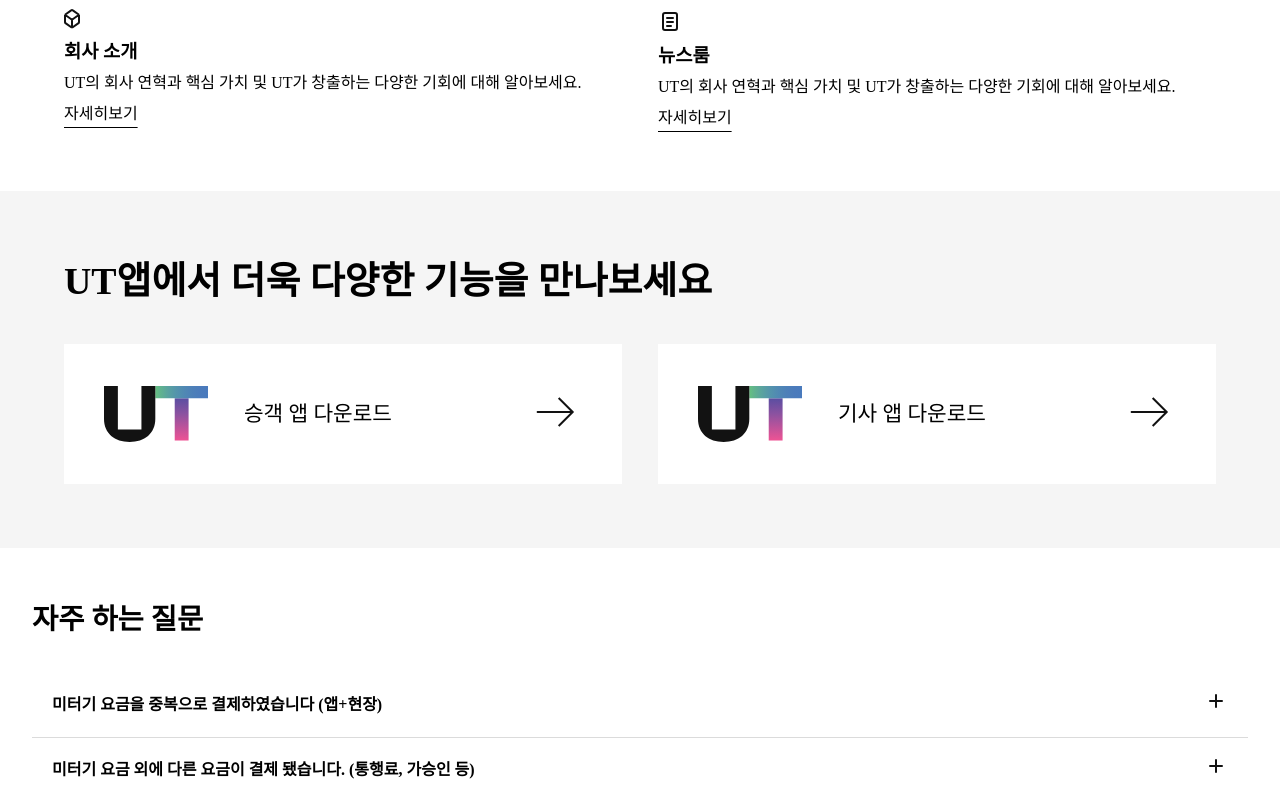
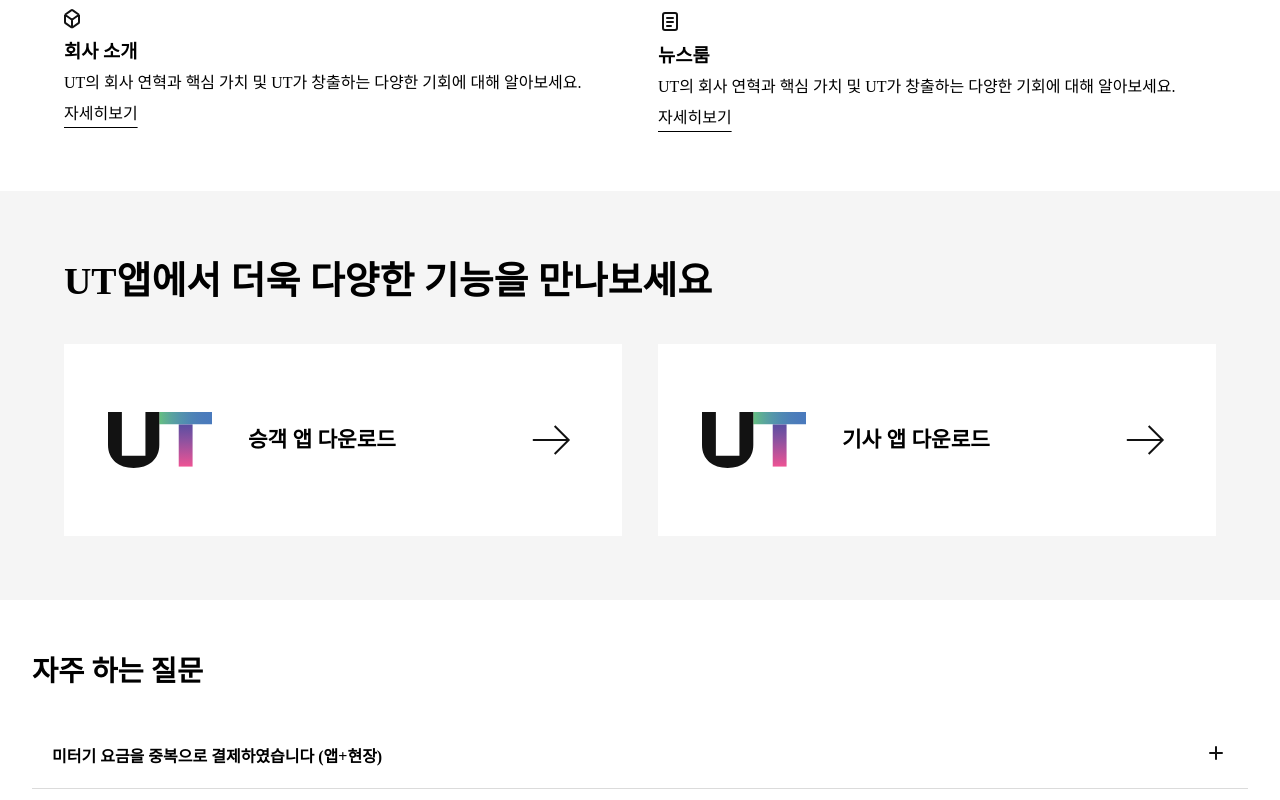
Before and after one commit to FRONTENDBOOTCAMP-16th/ui-project-3, a website built with Vite: page src/pages.html in a window 1280 px wide. Shown: the part 542-1342 px from the top of the page. Built offline with nearby package versions, Linux system fonts and the light colour scheme; a web font is replaced by a local one.

Commit message:
refactor : 앱 다운로드 버튼 리팩토링

```diff
--- a/src/pages.html
+++ b/src/pages.html
@@ -126,22 +126,24 @@
       </section>
 
       <!-- inner/download 파트 -->
-      <!-- download 컴포넌트 -->
       <section class="section_download">
         <div class="app_download_box">
-          <h2 class="download_info">UT앱에서 더욱 다양한 기능을 만나보세요</h2>
-          <figure class="download_component">
-            <svg width="104" height="56" viewBox="0 0 104 56" fill="none" xmlns="http://www.w3.org/2000/svg">
-              <path d="M84.5874 12.2659H70.72V54.519H84.5874V12.2659Z" fill="url(#paint0_linear_6019_772)" />
-              <path d="M104 0H51.3074V12.2678H104V0Z" fill="url(#paint1_linear_6019_772)" />
-              <path d="M37.44 0V43.6134H13.8674V0H0V32.7122C0 47.4989 10.7994 55.8834 25.6526 55.8834C40.5059 55.8834 51.3053 47.4989 51.3053 32.7122V0H37.44Z" fill="#121212" />
+          <h2 class="app_download__heading">UT앱에서 더욱 다양한 기능을 만나보세요</h2>
+
+          <div class="app_download_btn__wrapper">
+            <a class="app_download_btn__item" href="#" target="_blank" rel="external noopener noreferrer">
+              <svg aria-hidden="true" width="104" height="104" viewBox="0 0 104 104" fill="none" xmlns="http://www.w3.org/2000/svg" class="app_download__logo">
+                <title></title>
+                <path d="M84.5873 36.3251H70.72V78.5782H84.5873V36.3251Z" fill="url(#paint0_linear_6104_835)" />
+                <path d="M104 24.0594H51.3074V36.3272H104V24.0594Z" fill="url(#paint1_linear_6104_835)" />
+                <path d="M37.44 24.0594V67.6728H13.8674V24.0594H0V56.7715C0 71.5582 10.7994 79.9427 25.6526 79.9427C40.5059 79.9427 51.3053 71.5582 51.3053 56.7715V24.0594H37.44Z" fill="#121212" />
                 <defs>
-                <linearGradient id="paint0_linear_6019_772" x1="77.6533" y1="54.8261" x2="77.6533" y2="13.2648" gradientUnits="userSpaceOnUse">
+                  <linearGradient id="paint0_linear_6104_835" x1="77.6533" y1="78.8854" x2="77.6533" y2="37.324" gradientUnits="userSpaceOnUse">
                     <stop stop-color="#EF5394" />
                     <stop offset="0.65" stop-color="#8B52A0" />
                     <stop offset="1" stop-color="#5D4EA1" />
                   </linearGradient>
-                <linearGradient id="paint1_linear_6019_772" x1="51.6423" y1="6.13282" x2="103.984" y2="6.13282" gradientUnits="userSpaceOnUse">
+                  <linearGradient id="paint1_linear_6104_835" x1="51.6423" y1="30.1922" x2="103.984" y2="30.1922" gradientUnits="userSpaceOnUse">
                     <stop stop-color="#65C081" />
                     <stop offset="0.0637" stop-color="#62B68B" />
                     <stop offset="0.2224" stop-color="#5AA49E" />
@@ -153,25 +155,26 @@
                   </linearGradient>
                 </defs>
               </svg>
-            <a class="download_app_link" href="https://www.uber.com/global/en/ride/app/?referrer=singular_click_id%3D8ff9e7af-7c84-43a9-a986-3b9a48313dc8" target="_blank" rel="external noopener noreferrer">
-              <svg width="56" height="56" viewBox="0 0 56 56" fill="none" xmlns="http://www.w3.org/2000/svg">
-                <path d="M46.6667 28L47.3738 27.2929L48.0809 28L47.3738 28.7071L46.6667 28ZM11.6667 29C11.1144 29 10.6667 28.5523 10.6667 28C10.6667 27.4477 11.1144 27 11.6667 27V29ZM33.3738 13.2929L47.3738 27.2929L45.9596 28.7071L31.9596 14.7071L33.3738 13.2929ZM47.3738 28.7071L33.3738 42.7071L31.9596 41.2929L45.9596 27.2929L47.3738 28.7071ZM46.6667 29H11.6667V27H46.6667V29Z" fill="#121212" />
+              <span class="app_download__text">승객 앱 다운로드</span>
+              <span class="sr-only">새 창으로 열림</span>
+              <svg aria-hidden="true" width="56" height="56" viewBox="0 0 56 56" fill="none" xmlns="http://www.w3.org/2000/svg" class="app_download__arr">
+                <title></title>
+                <path d="M46.6667 28L47.3738 27.2929L48.0809 28L47.3738 28.7071L46.6667 28ZM11.6667 29C11.1144 29 10.6667 28.5523 10.6667 28C10.6667 27.4477 11.1144 27 11.6667 27V29ZM33.3738 13.2929L47.3738 27.2929L45.9596 28.7071L31.9596 14.7071L33.3738 13.2929ZM47.3738 28.7071L33.3738 42.7071L31.9596 41.2929L45.9596 27.2929L47.3738 28.7071ZM46.6667 29H11.6667V27H46.6667V29Z" fill="#121212"></path>
               </svg>
             </a>
-            <figcaption>승객 앱 다운로드</figcaption>
-          </figure>
-          <figure class="download_component">
-            <svg width="104" height="56" viewBox="0 0 104 56" fill="none" xmlns="http://www.w3.org/2000/svg">
-              <path d="M84.5874 12.2659H70.72V54.519H84.5874V12.2659Z" fill="url(#paint0_linear_6019_772)" />
-              <path d="M104 0H51.3074V12.2678H104V0Z" fill="url(#paint1_linear_6019_772)" />
-              <path d="M37.44 0V43.6134H13.8674V0H0V32.7122C0 47.4989 10.7994 55.8834 25.6526 55.8834C40.5059 55.8834 51.3053 47.4989 51.3053 32.7122V0H37.44Z" fill="#121212" />
+
+            <a class="app_download_btn__item" href="#" target="_blank" rel="external noopener noreferrer">
+              <svg aria-hidden="true" width="104" height="104" viewBox="0 0 104 104" fill="none" xmlns="http://www.w3.org/2000/svg" class="app_download__logo">
+                <path d="M84.5873 36.3251H70.72V78.5782H84.5873V36.3251Z" fill="url(#paint0_linear_6105_835)" />
+                <path d="M104 24.0594H51.3074V36.3272H104V24.0594Z" fill="url(#paint1_linear_6105_835)" />
+                <path d="M37.44 24.0594V67.6728H13.8674V24.0594H0V56.7715C0 71.5582 10.7994 79.9427 25.6526 79.9427C40.5059 79.9427 51.3053 71.5582 51.3053 56.7715V24.0594H37.44Z" fill="#121212" />
                 <defs>
-                <linearGradient id="paint0_linear_6019_772" x1="77.6533" y1="54.8261" x2="77.6533" y2="13.2648" gradientUnits="userSpaceOnUse">
+                  <linearGradient id="paint0_linear_6105_835" x1="77.6533" y1="78.8854" x2="77.6533" y2="37.324" gradientUnits="userSpaceOnUse">
                     <stop stop-color="#EF5394" />
                     <stop offset="0.65" stop-color="#8B52A0" />
                     <stop offset="1" stop-color="#5D4EA1" />
                   </linearGradient>
-                <linearGradient id="paint1_linear_6019_772" x1="51.6423" y1="6.13282" x2="103.984" y2="6.13282" gradientUnits="userSpaceOnUse">
+                  <linearGradient id="paint1_linear_6105_835" x1="51.6423" y1="30.1922" x2="103.984" y2="30.1922" gradientUnits="userSpaceOnUse">
                     <stop stop-color="#65C081" />
                     <stop offset="0.0637" stop-color="#62B68B" />
                     <stop offset="0.2224" stop-color="#5AA49E" />
@@ -183,13 +186,13 @@
                   </linearGradient>
                 </defs>
               </svg>
-            <a class="download_app_link" href="https://apps.apple.com/us/app/uber-driver-drive-deliver/id1131342792" target="_blank" rel="external noopener noreferrer">
-              <svg width="56" height="56" viewBox="0 0 56 56" fill="none" xmlns="http://www.w3.org/2000/svg">
-                <path d="M46.6667 28L47.3738 27.2929L48.0809 28L47.3738 28.7071L46.6667 28ZM11.6667 29C11.1144 29 10.6667 28.5523 10.6667 28C10.6667 27.4477 11.1144 27 11.6667 27V29ZM33.3738 13.2929L47.3738 27.2929L45.9596 28.7071L31.9596 14.7071L33.3738 13.2929ZM47.3738 28.7071L33.3738 42.7071L31.9596 41.2929L45.9596 27.2929L47.3738 28.7071ZM46.6667 29H11.6667V27H46.6667V29Z" fill="#121212" />
+              <span class="app_download__text">기사 앱 다운로드</span>
+              <span class="sr-only">새 창으로 열림</span>
+              <svg aria-hidden="true" width="56" height="56" viewBox="0 0 56 56" fill="none" xmlns="http://www.w3.org/2000/svg" class="app_download__arr">
+                <path d="M46.6667 28L47.3738 27.2929L48.0809 28L47.3738 28.7071L46.6667 28ZM11.6667 29C11.1144 29 10.6667 28.5523 10.6667 28C10.6667 27.4477 11.1144 27 11.6667 27V29ZM33.3738 13.2929L47.3738 27.2929L45.9596 28.7071L31.9596 14.7071L33.3738 13.2929ZM47.3738 28.7071L33.3738 42.7071L31.9596 41.2929L45.9596 27.2929L47.3738 28.7071ZM46.6667 29H11.6667V27H46.6667V29Z" fill="#121212"></path>
               </svg>
             </a>
-            <figcaption>기사 앱 다운로드</figcaption>
-          </figure>
+          </div>
         </div>
       </section>
 
--- a/src/style.css
+++ b/src/style.css
@@ -720,98 +720,81 @@ footer {
 }
 
 /* download 부분 컴포넌트 스타일링 */
-.section_download {
-  background-color: #f5f5f5;
-}
+/* 다운로드 박스 */
+.section_download{
+  display: block;
+  background: var(--tertiary);
 
-.app_download_box {
-  display: flex;
-  flex-flow: nowrap column;
-  gap: var(--spacing--medium);
-  max-width: 1280px;
-  margin: auto;
-  padding: 40px 24px;
-
-  .download_info {
-    font-size: 21px;
-    font-weight: 700;
-    line-height: 1.4;
-    white-space: nowrap;
+  .app_download_box{
+    max-width: 1280px;
+    margin-inline: auto;
+    padding: 40px 24px;
   }
 
-  .download_component {
+  .app_download__heading{
+    margin-block-end: 36px;
+    font-size: var(--heading---large);
+    line-height: 140%;
+  }
+
+  .app_download_btn__wrapper{
     display: flex;
-    flex-flow: nowrap row;
+    flex-flow: nowrap column;
     gap: 36px;
+  }
+
+  .app_download_btn__item{
+    display: flex;
+    column-gap: 36px;
     align-items: center;
-    height: auto;
+    width: 100%;
     padding: 16px;
-    background: white;
+    background: var(--secondary);
+    font-weight: 600;
+    text-decoration: none;
+  }
 
-    svg {
-      flex-shrink: 0;
-      order: 1;
+  .app_download__text{
+    color: var(--contents--content-primary);
+    font-size: var(--label---large);
+  }
+
+  .app_download__arr{
+    margin-left: auto;
+  }
+
+  /* 태블릿 */
+  @media (width >= 768px) and (width < 1280px) {
+    .app_download_box{
+      padding: 56px 32px;
+    }
+    .app_download_btn__item{
+      padding: 32px;
+    }
+    .app_download__heading{
+      font-size: var(--heading---x-l);
+    }
+  }
+
+  @media(width >= 1280px) {
+    .app_download_box{
+      padding: 64px;
     }
 
-    figcaption {
-      flex-shrink: 1;
-      order: 2;
-      min-width: 0;
-      font-size: var(--paragraph---large);
-      white-space: nowrap;
+    .app_download_btn__wrapper{
+      flex-flow: nowrap row;
     }
-
-    .download_app_link {
-      flex-shrink: 0;
-      order: 3;
-      margin-left: auto;
+    .app_download_btn__item{
+      padding: 44px;
+    }
+    .app_download__heading{
+      font-size: var(--heading---x-x-l);
     }
   }
 }
 
-/* download 부분 반응형 웹 레이아웃 */
 
-@media (width >= 768px) {
-  .app_download_box {
-    padding: 56px 32px;
-  }
 
-  .download_info {
-    font-size: 1.7769rem;
-  }
-
-  .download_component {
-    display: flex;
-    gap: 36px;
-    padding: 32px;
-  }
-
-  .download_component,
-  .download_app_link,
-  figcaption {
-    flex: 0 0 auto;
-  }
-}
-@media (width >= 1180px) {
-  .app_download_box {
-    padding: 64px;
-    display: flex;
-    flex-flow: wrap row;
-    height: auto;
-
-    .download_info {
-      width: 100%;
-      font-size: 2.3686rem;
-    }
-
-    .download_component {
-      display: flex;
-      flex-grow: 1;
-
-      padding: var(--spacing--large);
-    }
-  }
-}
 
 /* about 부분 컴포넌트 스타일링 */
 .app_about_box {
```
Lines whose indentation alone changed are shown as unchanged.
